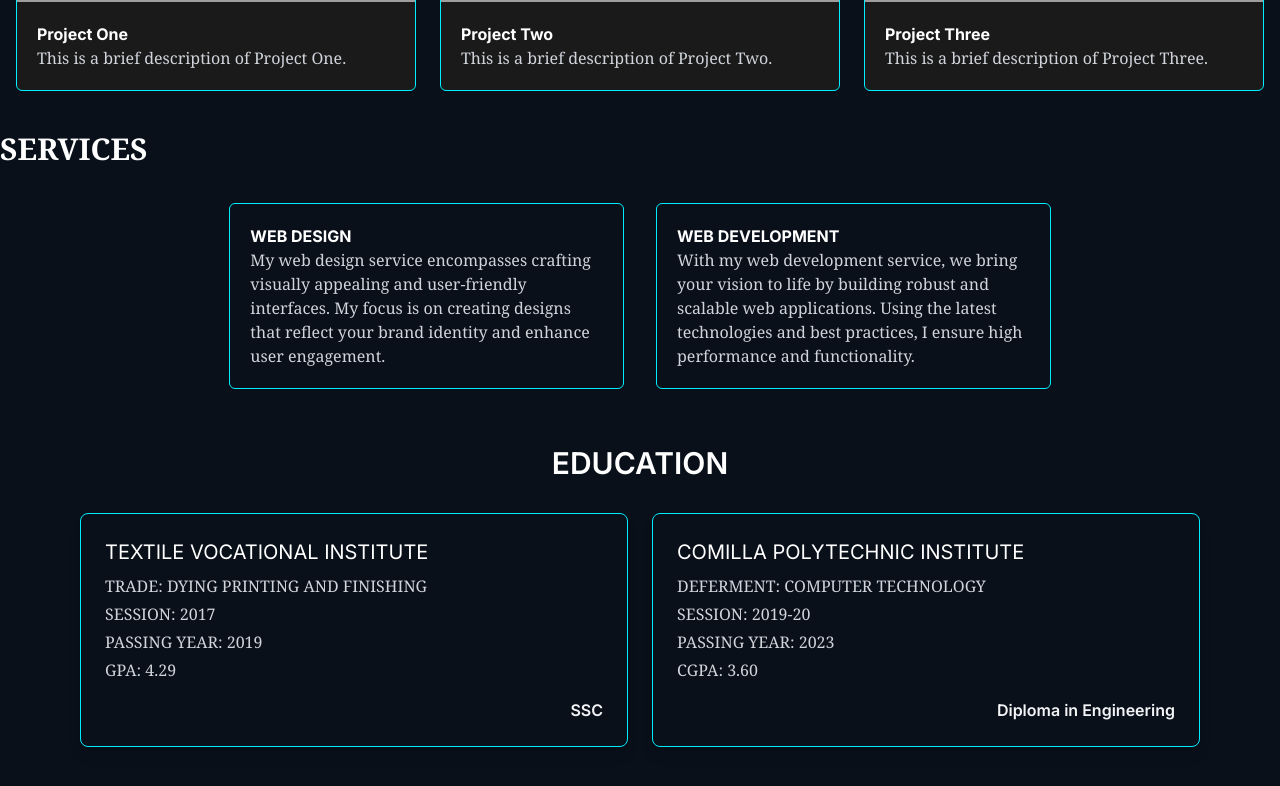
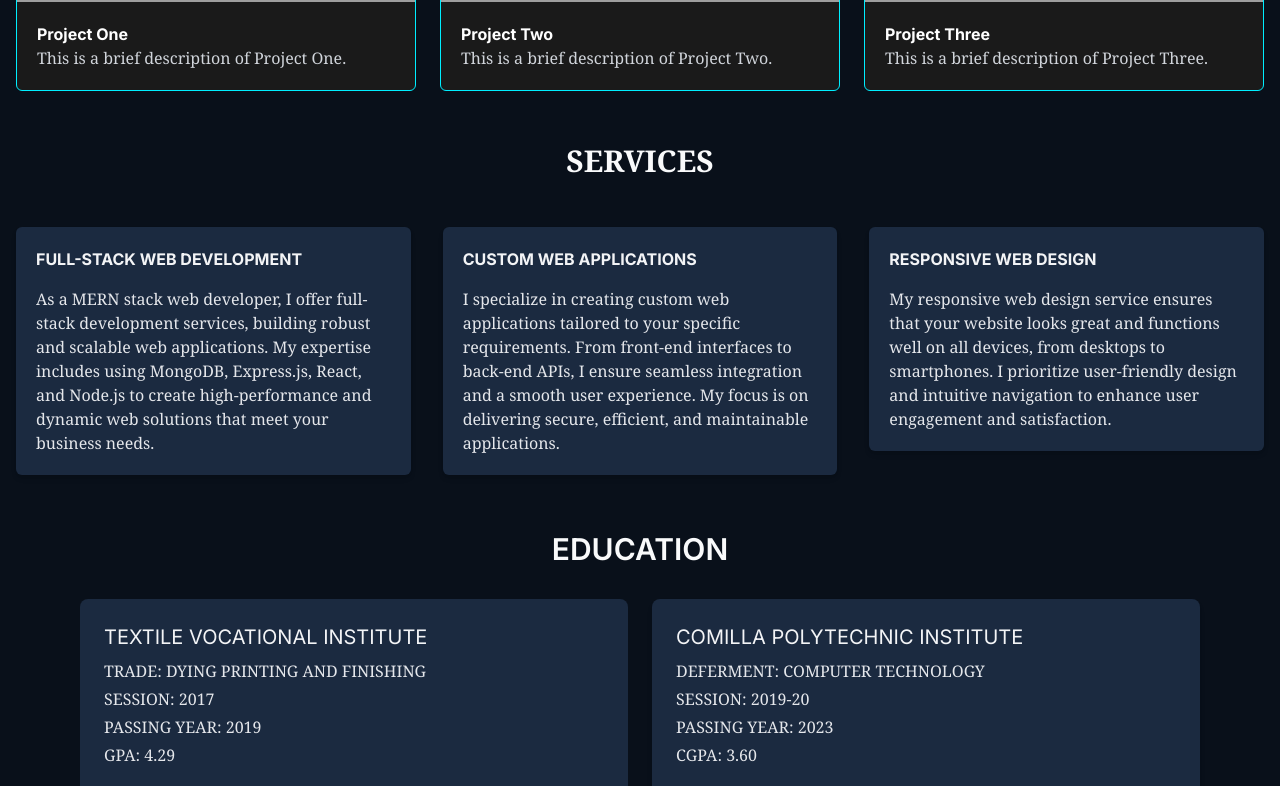
Before and after one commit to mdkawsar-alam/my-potfolio, a Next.js app: page / in a window 1280 px wide. Shown: the part 980-1766 px from the top of the page. Built offline with nearby package versions, Linux system fonts and the light colour scheme; grey boxes are pictures that could not be loaded.

Commit message:
some update

```diff
--- a/src/components/ui/HomeComponent/AboutMe/AboutMe.jsx
+++ b/src/components/ui/HomeComponent/AboutMe/AboutMe.jsx
@@ -1,4 +1,5 @@
 import Container from '@/components/sheard/Contatiner/Container';
+import { images } from '@/index';
 import Image from 'next/image';
 
 const AboutMe = () => {
@@ -13,11 +14,11 @@ const AboutMe = () => {
 
           <div className="flex flex-col lg:flex-row items-center text-gray-100 mt-6">
             <Image
-              src="/imgs/my-photo.jpeg"
+              src={images.me2}
               alt="Md Kawsar Alam"
               width={250}
               height={250}
-              className="w-48 h-48 lg:w-[250px] lg:h-[250px] shadow-2xl my-6"
+              className=" my-6"
             />
             <div className="lg:ml-5 text-center lg:text-left">
               <h3 className="font-serif font-semibold text-xl md:text-2xl text-white mb-4">
--- a/src/components/ui/HomeComponent/BlogSecrion/BlogSection.jsx
+++ b/src/components/ui/HomeComponent/BlogSecrion/BlogSection.jsx
@@ -21,7 +21,7 @@ export default function Blogs() {
     return (
       <div className=" bg-[#09101A] ">
         <Container>
-          <h1 className="text-3xl font-bold mb-4 text-gray-50">My Blog</h1>
+          <h1 className="text-3xl text-center font-bold mb-4 text-gray-50">My Blog</h1>
           <div className="grid grid-cols-1 sm:grid-cols-2 md:grid-cols-4 gap-4">
             {blogPosts.map((post, index) => (
               <BlogPost  key={index} {...post} />
--- a/src/components/ui/HomeComponent/EducationSection/EducationSection.jsx
+++ b/src/components/ui/HomeComponent/EducationSection/EducationSection.jsx
@@ -2,37 +2,52 @@
 import React from 'react';
 
 const EducationSection = () => (
-  <section id="education" className="education-section
-bg-[#09101a] ">
+  <section
+    id="education"
+    className="education-section
+bg-[#09101a] "
+  >
     <div className="mx-auto max-w-6xl px-4">
-      <h2 className="text-center text-2xl md:text-3xl font-semibold text-white mb-8">
+      <h2 className="text-center text-2xl md:text-3xl font-semibold text-gray-50 mb-8">
         EDUCATION
       </h2>
       <div className="flex flex-col md:flex-row gap-6 justify-center items-center">
         {/* First Certificate */}
-        <div className="cert w-full lg:w-1/2  border border-[#0ef] rounded-lg shadow-lg hover:shadow-xl transition-shadow duration-300 mb-4 lg:mb-0">
+        <div
+          className="cert w-full lg:w-1/2   rounded-lg shadow-bg bg-[#1B2A40]
+         transition-shadow duration-300 mb-4 lg:mb-0"
+        >
           <div className="p-6">
-            <h3 className="text-xl text-white mb-2">TEXTILE VOCATIONAL INSTITUTE</h3>
-            <div className="text-gray-300 font-serif mb-4">
-              <p className="mb-1">TRADE: DYING PRINTING AND FINISHING</p>
-              <p className="mb-1">SESSION: 2017</p>
-              <p className="mb-1">PASSING YEAR: 2019</p>
-              <p className="mb-1">GPA: 4.29</p>
+            <h3 className="text-xl text-gray-100 mb-2">
+              TEXTILE VOCATIONAL INSTITUTE
+            </h3>
+            <div className="text-gray-200 font-serif mb-4">
+              <p className="mb-1 text-base font-medium">TRADE: DYING PRINTING AND FINISHING</p>
+              <p className="mb-1 text-base ">SESSION: 2017</p>
+              <p className="mb-1 text-base ">PASSING YEAR: 2019</p>
+              <p className="mb-1 text-base ">GPA: 4.29</p>
             </div>
-            <p className="text-right font-semibold text-gray-100">SSC</p>
+            <p className="text-right font-semibold text-gray-300">SSC</p>
           </div>
         </div>
         {/* Second Certificate */}
-        <div className="cert w-full  lg:w-1/2  border border-[#0ef] rounded-lg shadow-lg hover:shadow-xl transition-shadow duration-300 mb-4 lg:mb-0">
+        <div
+          className="cert w-full  lg:w-1/2   rounded-lg shadow-md
+        transition-shadow  mb-4 lg:mb-0 bg-[#1B2A40]"
+        >
           <div className="p-6">
-            <h3 className="text-xl text-white mb-2">COMILLA POLYTECHNIC INSTITUTE</h3>
-            <div className="text-gray-300 font-serif mb-4">
-              <p className="mb-1">DEFERMENT: COMPUTER TECHNOLOGY</p>
-              <p className="mb-1">SESSION: 2019-20</p>
-              <p className="mb-1">PASSING YEAR: 2023</p>
-              <p className="mb-1">CGPA: 3.60</p>
+            <h3 className="text-xl text-gray-100 mb-2">
+              COMILLA POLYTECHNIC INSTITUTE
+            </h3>
+            <div className="text-gray-200 font-serif mb-4">
+              <p className="mb-1 text-base font-medium ">DEFERMENT: COMPUTER TECHNOLOGY</p>
+              <p className="mb-1 text-base ">SESSION: 2019-20</p>
+              <p className="mb-1 text-base ">PASSING YEAR: 2023</p>
+              <p className="mb-1 text-base ">CGPA: 3.60</p>
             </div>
-            <p className="text-right font-semibold text-gray-100">Diploma in Engineering</p>
+            <p className="text-right font-semibold text-gray-300">
+              Diploma in Engineering
+            </p>
           </div>
         </div>
       </div>
--- a/src/components/ui/HomeComponent/ServiceSection/ServiceSection.jsx
+++ b/src/components/ui/HomeComponent/ServiceSection/ServiceSection.jsx
@@ -3,18 +3,20 @@ import { services } from '@/index'; // Make sure this path is correct.
 
 const Services = () => {
   return (
-    <section className='bg-[#09101A]' id="services">
+    <section className="bg-[#09101A]" id="services">
       <Container>
         <div className="mx-auto py-10">
-          <h2 className=" font-semibold text-2xl font-serif lg:text-3xl text-white">
+          <h2 className=" font-semibold text-2xl text-center font-serif py-3 lg:text-3xl text-gray-50">
             SERVICES
           </h2>
-          <div className="flex flex-col md:flex-row md:flex-wrap justify-center items-center pt-5 mx-auto">
+          <div className="grid grid-cols-1 md:grid-cols-2 lg:grid-cols-3 pt-5  ">
             {services.map((service, index) => (
-              <div key={index} className="w-full md:w-1/2 lg:w-1/3 p-4">
-                <div className="bg-[#09101A] border border-[#0ef] rounded-md p-5">
-                  <h3 className="text-white font-bold">{service.title}</h3>
-                  <p className="text-gray-300 font-serif">{service.description}</p>
+              <div key={index} className="w-full   p-4">
+                <div className="bg-[#1B2A40] shadow-md  rounded-md p-5">
+                  <h3 className="text-gray-100 font-bold pb-4" >{service.title}</h3>
+                  <p className="text-gray-200 font-serif">
+                    {service.description}
+                  </p>
                 </div>
               </div>
             ))}
--- a/src/index.js
+++ b/src/index.js
@@ -1,10 +1,14 @@
 import banner from '@/assets/heroSection/banner.jpg'
-import me from '@/assets/heroSection/me.png'
+import me from '@/assets/heroSection/me.png';
+import me2 from "@/assets/aboutme/me2.JPG";
 import nexti from "@/assets/blog/nextjs1.webp";
 import nodejs from "@/assets/blog/nodejs.webp";
 import redux from "@/assets/blog/redux.webp";
+import p1 from "@/assets/testmonial/p1.jpg";
+
 export const images={
-  me ,
+  me,
+  me2,
   banner,
   nexti, nodejs,redux
 }
@@ -22,14 +26,23 @@ export const navItems = [
 
   export const services = [
     {
-      title: 'WEB DESIGN',
-      description: 'My web design service encompasses crafting visually appealing and user-friendly interfaces. My focus is on creating designs that reflect your brand identity and enhance user engagement.',
+      title: "FULL-STACK WEB DEVELOPMENT",
+      description:
+        "As a MERN stack web developer, I offer full-stack development services, building robust and scalable web applications. My expertise includes using MongoDB, Express.js, React, and Node.js to create high-performance and dynamic web solutions that meet your business needs.",
     },
     {
-      title: 'WEB DEVELOPMENT',
-      description: 'With my web development service, we bring your vision to life by building robust and scalable web applications. Using the latest technologies and best practices, I ensure high performance and functionality.',
+      title: "CUSTOM WEB APPLICATIONS",
+      description:
+        "I specialize in creating custom web applications tailored to your specific requirements. From front-end interfaces to back-end APIs, I ensure seamless integration and a smooth user experience. My focus is on delivering secure, efficient, and maintainable applications.",
     },
+    {
+      title: "RESPONSIVE WEB DESIGN",
+      description:
+        "My responsive web design service ensures that your website looks great and functions well on all devices, from desktops to smartphones. I prioritize user-friendly design and intuitive navigation to enhance user engagement and satisfaction.",
+    },
+
   ];
+
 
   export const projects = [
     {
@@ -78,19 +91,19 @@ export const navItems = [
 
   export const testimonials = [
     {
-      image: '/testimonial1.jpg',
+      image: p1,
       name: 'John Doe',
       title: 'Software Engineer',
       quote: 'This product has been a game-changer for my team.',
     },
     {
-      image: '/testimonial1.jpg',
+      image: p1,
       name: 'John Doe',
       title: 'Software Engineer',
       quote: 'This product has been a game-changer for my team.',
     },
     {
-      image: '/testimonial1.jpg',
+      image: p1,
       name: 'John Doe',
       title: 'Software Engineer',
       quote: 'This product has been a game-changer for my team.',
```
Also changed, not shown: src/assets/testmonial/p1.jpg (added), 1 other file (tests, documents, lock files or other folders).
